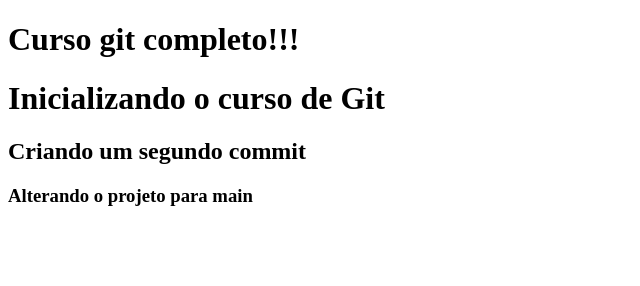
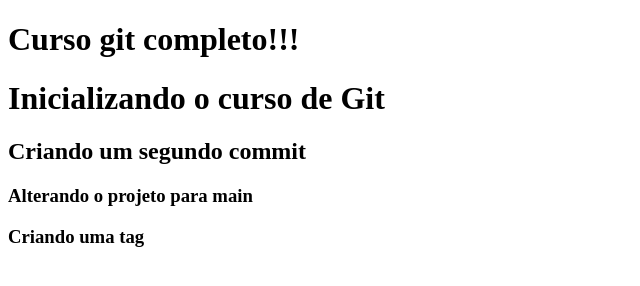
Before and after one commit to rodrigo00737/CursoDeGitHub, a plain HTML site: page index.html in a window 1280 px wide. Shown: the whole page, without its empty margins (0-640 px from the left). Drawn offline with Linux system fonts and the light colour scheme.

Commit message:
commit pos tag

```diff
--- a/index.html
+++ b/index.html
@@ -13,5 +13,6 @@
     <h2>Criando um segundo commit</h2>
 
     <h3>Alterando o projeto para main</h3>
+    <h3>Criando uma tag</h3>
 </body>
 </html>
```
